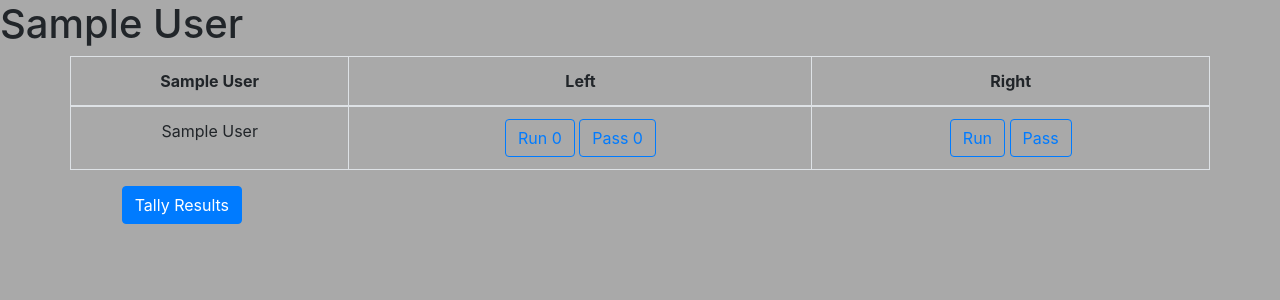
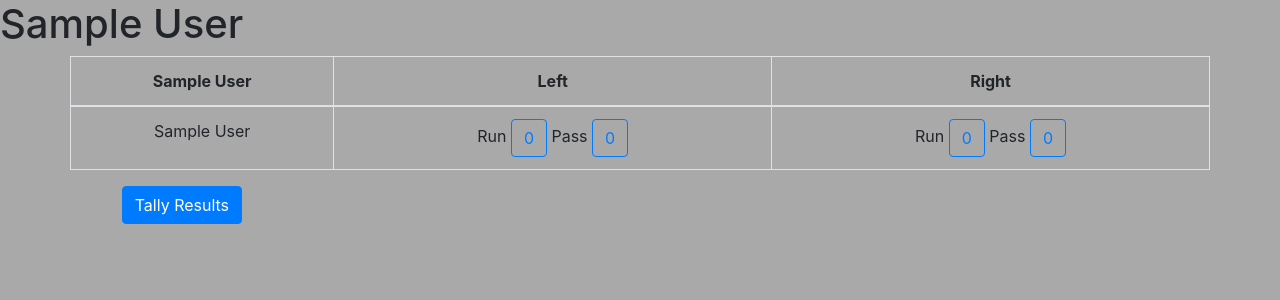
Before and after one commit to ercx80/StatsApp, a Flask app: page /tally in a window 1280 px wide. Shown: the part 56-356 px from the top of the page. Run offline with Flask 2, Linux system fonts and the light colour scheme; the visitor is signed in with stand-in values (Sample User, id 1); some libraries are stand-ins or nearby versions.

Commit message:
Counter finally working, will work on tallying

```diff
--- a/main.py
+++ b/main.py
@@ -57,5 +57,7 @@ def tally():
 
 
 
+
+
 if __name__ == '__main__':
     app.run()
--- a/templates/tally.html
+++ b/templates/tally.html
@@ -27,8 +27,10 @@
 
          <td>
             <div class='container'>
-              <button onclick = "leftruncount()" id= "count1" class="btn btn-outline-primary">Run 0</button>
-              <button onclick="leftpasscount()" id= "count2" class="btn btn-outline-primary">Pass 0</button>
+              <label>Run</label>
+              <button onclick = "leftruncount()" id= "count1" class="btn btn-outline-primary">0</button>
+              <label>Pass</label>
+              <button onclick="leftpasscount()" id= "count2" class="btn btn-outline-primary">0</button>
             </div>
         </td>
 
@@ -36,8 +38,10 @@
         <td>
 
             <div class='container'>
-                <button onclick = "rightruncount()" id= "count3"  class="btn btn-outline-primary">Run</button>
-                <button onclick = "rightpasscount()" id= "count4" class="btn btn-outline-primary">Pass</button>
+                <label>Run</label>
+                <button onclick = "rightruncount()" id= "count3"  class="btn btn-outline-primary">0</button>
+                <label>Pass</label>
+                <button onclick = "rightpasscount()" id= "count4" class="btn btn-outline-primary">0</button>
             </div>
         </td>
     </tr>
@@ -53,46 +57,37 @@
       <button type="submit" class="btn btn-primary">Tally Results</button>
 </div>
 <script>
-  var count = (function (){
+  var count1 = (function (){
     var counter1 = 0;
     return function() {return counter1 += 1;}
 
   })();
   function leftruncount(){
-    document.getElementById("count1").innerHTML = count();
+    document.getElementById("count1").innerHTML = count1();
   }
-</script>
-
-<script>
-var count = (function (){
+var count2 = (function (){
     var counter2 = 0;
     return function() {return counter2 += 1;}
 
   })();
   function leftpasscount(){
-    document.getElementById("count2").innerHTML = count();
+    document.getElementById("count2").innerHTML = count2();
   }
-</script>
-
-<script>
-var count = (function (){
+var count3 = (function (){
     var counter3 = 0;
     return function() {return counter3 += 1;}
 
   })();
   function rightruncount(){
-    document.getElementById("count3").innerHTML = count();
+    document.getElementById("count3").innerHTML = count3();
   }
-</script>
-
-<script>
-var count = (function (){
+var count4 = (function (){
     var counter4 = 0;
     return function() {return counter4 += 1;}
 
   })();
   function rightpasscount(){
-    document.getElementById("count4").innerHTML = count();
+    document.getElementById("count4").innerHTML = count4();
   }
 </script>
 
```
